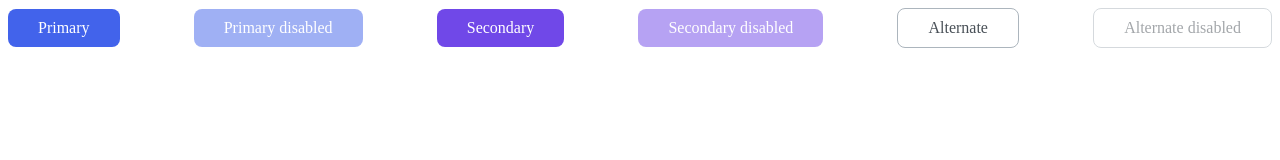
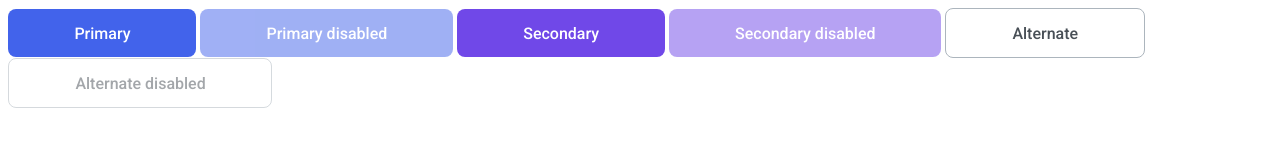
Before and after one commit to js-tasks-ru/htmlcss-20231222_gornyy2002, a website: page 03-lection1/01-button/index.html in a window 1280 px wide. Drawn offline with Linux system fonts and the light colour scheme.

Commit message:
исправленное домашнее задание 1

```diff
--- a/03-lection1/01-button/button.css
+++ b/03-lection1/01-button/button.css
@@ -1,22 +1,19 @@
 /* Стилизация кнопки */
-
-.main{
-    display: flex;
-    justify-content: space-between;
-    align-items: center;
-}
 
 button[class^='main__button']{
     border-radius: 8px;
     text-align: center;
-    font-family: 'Times New Roman', Times, serif;
+    font-family:'Roboto', sans-serif;;
     font-size: 16px;
     font-style: normal;
     font-weight: 500;
-    padding: 10px 30px;
+    line-height: normal;
+    padding: 15px 65.58px 14px 66.42px;
+    text-wrap: nowrap;
 }
-button[class$='_disabled']:disabled{
+button:disabled{
     opacity: 0.5;
+    pointer-events: none;
 }
 
 .main__button-primary{
--- a/03-lection1/01-button/index.html
+++ b/03-lection1/01-button/index.html
@@ -4,16 +4,17 @@
     <head>
         <link rel="stylesheet" href="../../assets/css/main.css">
         <link rel="stylesheet" href="./button.css">
+        <link rel="preconnect" href="https://fonts.googleapis.com">
+        <link rel="preconnect" href="https://fonts.gstatic.com" crossorigin>
+        <link href="https://fonts.googleapis.com/css2?family=Roboto:wght@100;300;400;500;700;900&display=swap" rel="stylesheet">
     </head>
     <body>
-        <main class="main">
         <button class="main__button-primary">Primary</button>
         <button class="main__button-primary main__button-primary_disabled" disabled>Primary disabled</button>
         <button class="main__button-secondary">Secondary</button>
         <button class="main__button-secondary main__button-secondary_disabled" disabled>Secondary disabled</button>
         <button class="main__button-alternate">Alternate</button>
         <button class="main__button-alternate main__button-alternate_disabled" disabled>Alternate disabled</button>
-        </main>
 
     </body>
 </html>
```
Lines whose indentation alone changed are shown as unchanged.
